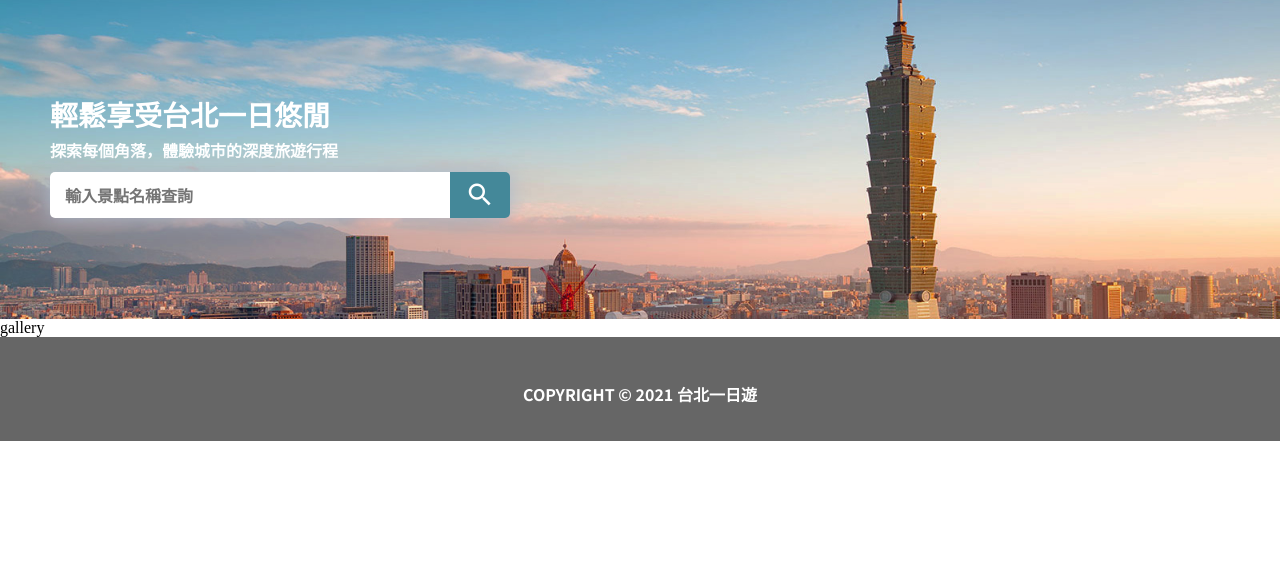
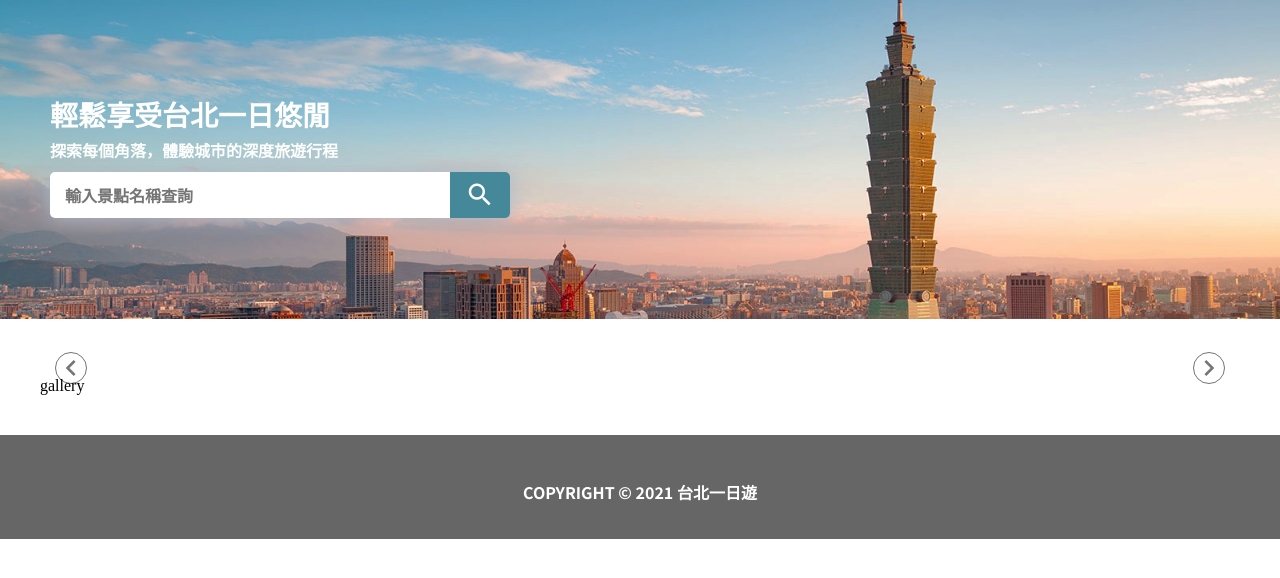
Before and after one commit to yiyun-liao/bootcamp-work-taipei-day-trip, a FastAPI app: page / in a window 1280 px wide. Shown: the part 55-633 px from the top of the page. Run offline with FastAPI, Linux system fonts and the light colour scheme.

Commit message:
carousel style

```diff
--- a/static/index.html
+++ b/static/index.html
@@ -34,6 +34,18 @@
       </div>
     </section>
     <section id="gallery">
+      <div id="carousel">
+        <div id="carousel-right-btn"><button><i class="mdi mdi-chevron-left"></i></button></div>
+        <ol class="carousel-container">
+            <li><button>劍潭</button></li>
+            <li><button>圓山</button></li>
+            <li><button>台大醫院</button></li>
+            <li><button>劍潭</button></li>
+            <li><button>圓山</button></li>
+            <li><button>台大醫院</button></li>
+        </ol>
+        <div id="carousel-left-btn"><button><i class="mdi mdi-chevron-right"></i></button></div>
+      </div>
       gallery
     </section>
 
--- a/static/style/style.css
+++ b/static/style/style.css
@@ -119,6 +119,60 @@ nav button{
     align-items: center;
 }
 
+/* gallery section */
+#gallery{
+    max-width: 1200px;
+    padding: 40px 0;
+    margin: auto;
+}
+
+#carousel{
+    display: flex;
+    justify-content: center;
+    align-items: center;
+    width: 100%;
+}
+
+#carousel ol{
+    display: flex;
+    justify-content: center;
+    align-items: center;
+}
+
+#carousel-right-btn{
+    padding: 9px 0 9px 15px;
+}
+
+#carousel-left-btn{
+    padding: 9px 15px 9px 0;
+}
+
+#carousel button{
+    padding: 0;
+    height: 0;
+    display: flex;
+    justify-content: center;
+    align-items: center;
+    background-color: var(--color-white-000);
+    border: var(--color-white-000);
+}
+
+#carousel i.mdi{
+    font-size: 32px;
+    width: 32px;
+    height: 32px;
+    display: flex;
+    justify-content: center;
+    align-items: center;
+    border-radius: 50%;
+    border: 1px solid var(--color-gray-50);
+    color: var(--color-gray-50);
+}
+
+.carousel-container{
+    width: 100%;
+    overflow: hidden;
+}
 
 
 /* footer section */
```
